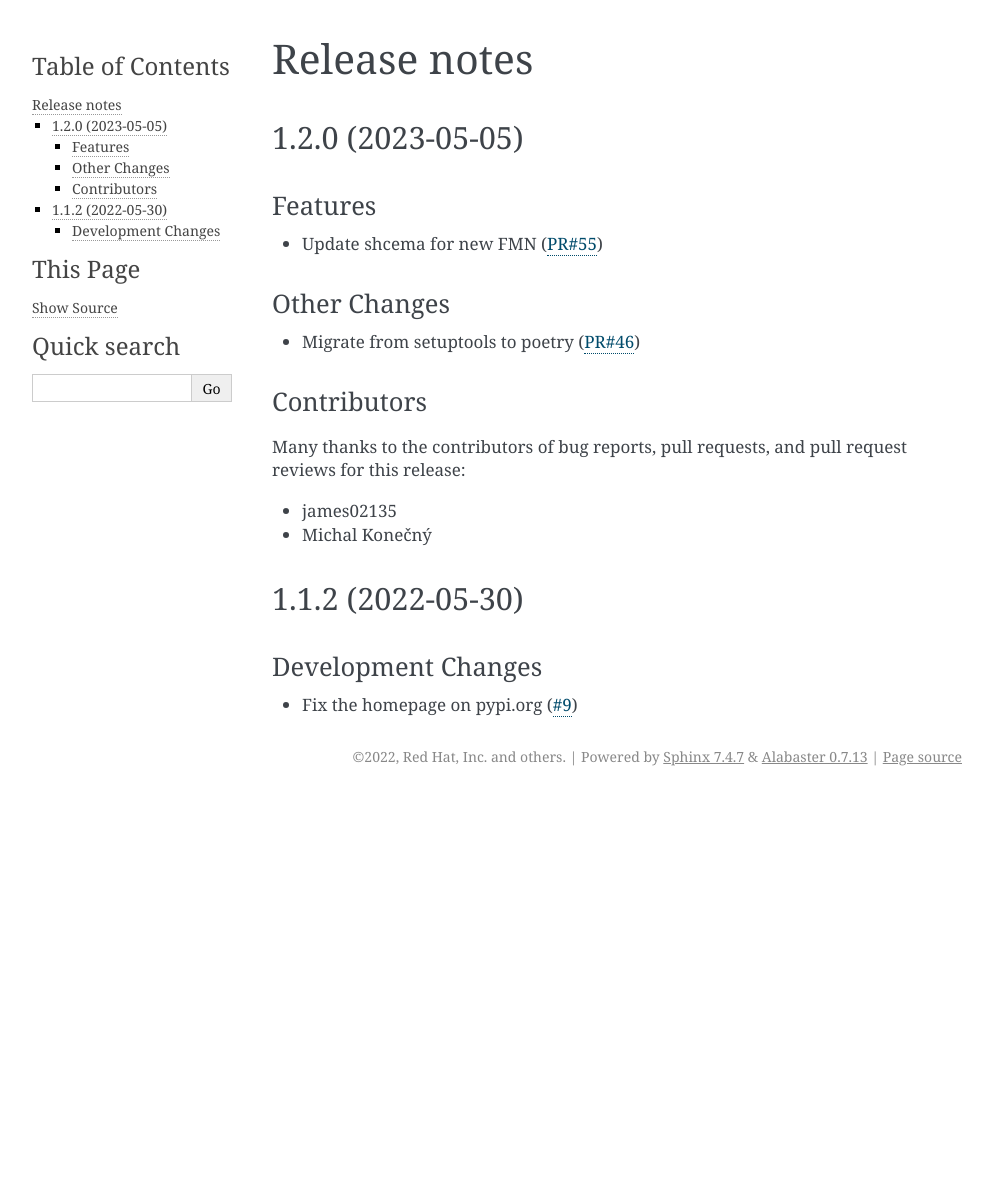
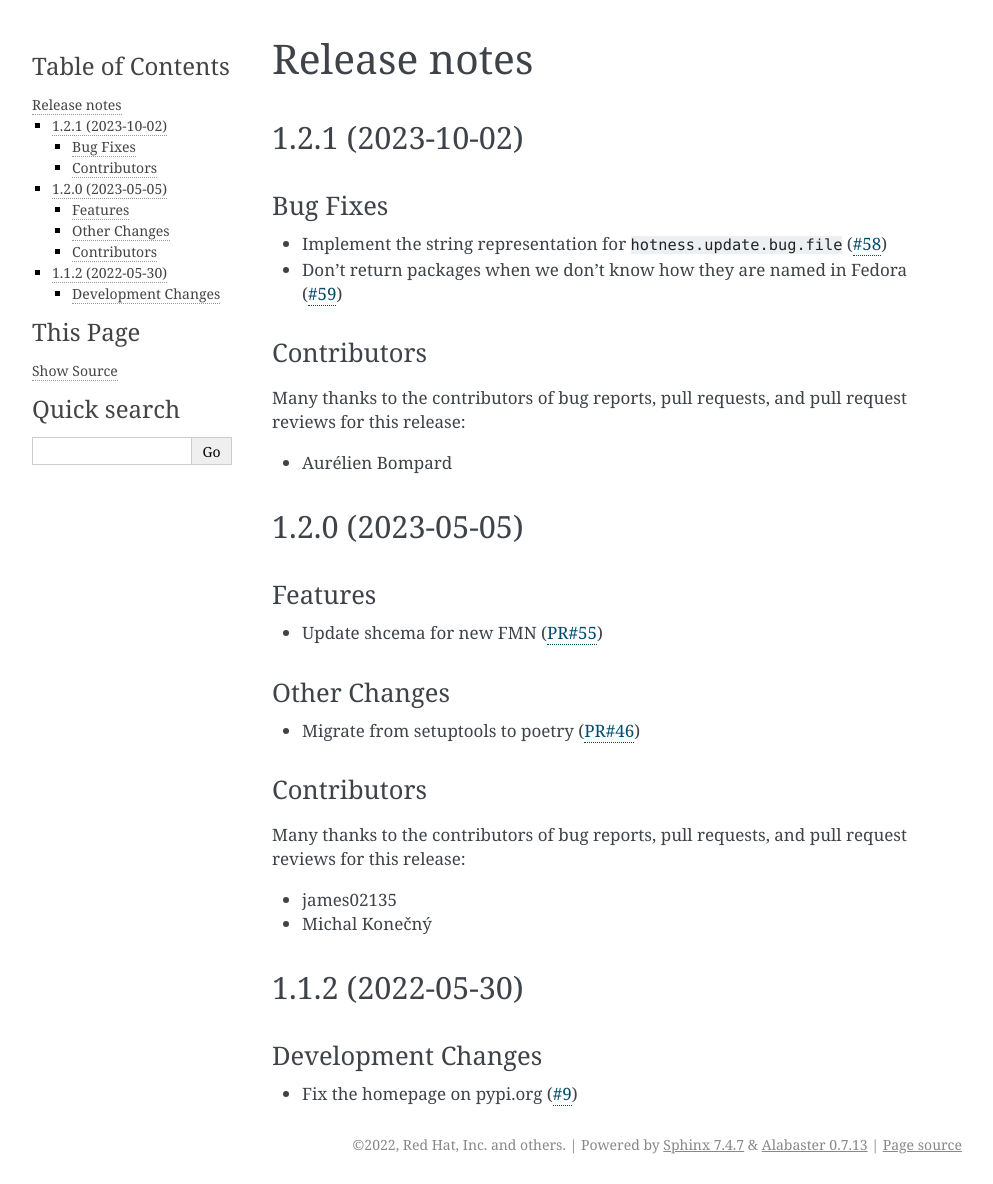
Before and after one commit to fedora-infra/the-new-hotness-messages, a Sphinx documentation site: the page built from docs/release-notes.rst, in a window 1280 px wide. Shown: the whole page, without its empty margins (148-1141 px from the left). Built offline with Sphinx 7.4.7, drawn with Linux system fonts in a browser that asks for light colours; before the commit the page ends 900 px from its top, so only the background shows below that.

Commit message:
the-new-hotness schema 1.2.1
Signed-off-by: Michal Konecny <mkonecny@redhat.com>

```diff
--- a/docs/release-notes.rst
+++ b/docs/release-notes.rst
@@ -3,6 +3,27 @@ Release notes
 =============
 
 .. towncrier release notes start
+
+1.2.1 (2023-10-02)
+==================
+
+Bug Fixes
+---------
+
+* Implement the string representation for ``hotness.update.bug.file``
+  (`#58 <https://github.com/fedora-infra/the-new-hotness-messages/issues/58>`_)
+
+* Don't return packages when we don't know how they are named in Fedora
+  (`#59 <https://github.com/fedora-infra/the-new-hotness-messages/issues/59>`_)
+
+
+Contributors
+------------
+Many thanks to the contributors of bug reports, pull requests, and pull request
+reviews for this release:
+
+* Aurélien Bompard
+
 
 1.2.0 (2023-05-05)
 ==================
--- a/pyproject.toml
+++ b/pyproject.toml
@@ -60,7 +60,7 @@ exclude = '''
 
 [tool.poetry]
 name = "fedora_messaging_the_new_hotness_schema"
-version = "1.2.0"
+version = "1.2.1"
 description = "JSON schema definitions for messages published by the-new-hotness"
 authors = ["Fedora Infrastructure Team <infrastructure@lists.fedoraproject.org>"]
 maintainers = ["Fedora Infrastructure Team <infrastructure@lists.fedoraproject.org>"]
```
Also changed, not shown: 2 other files.
